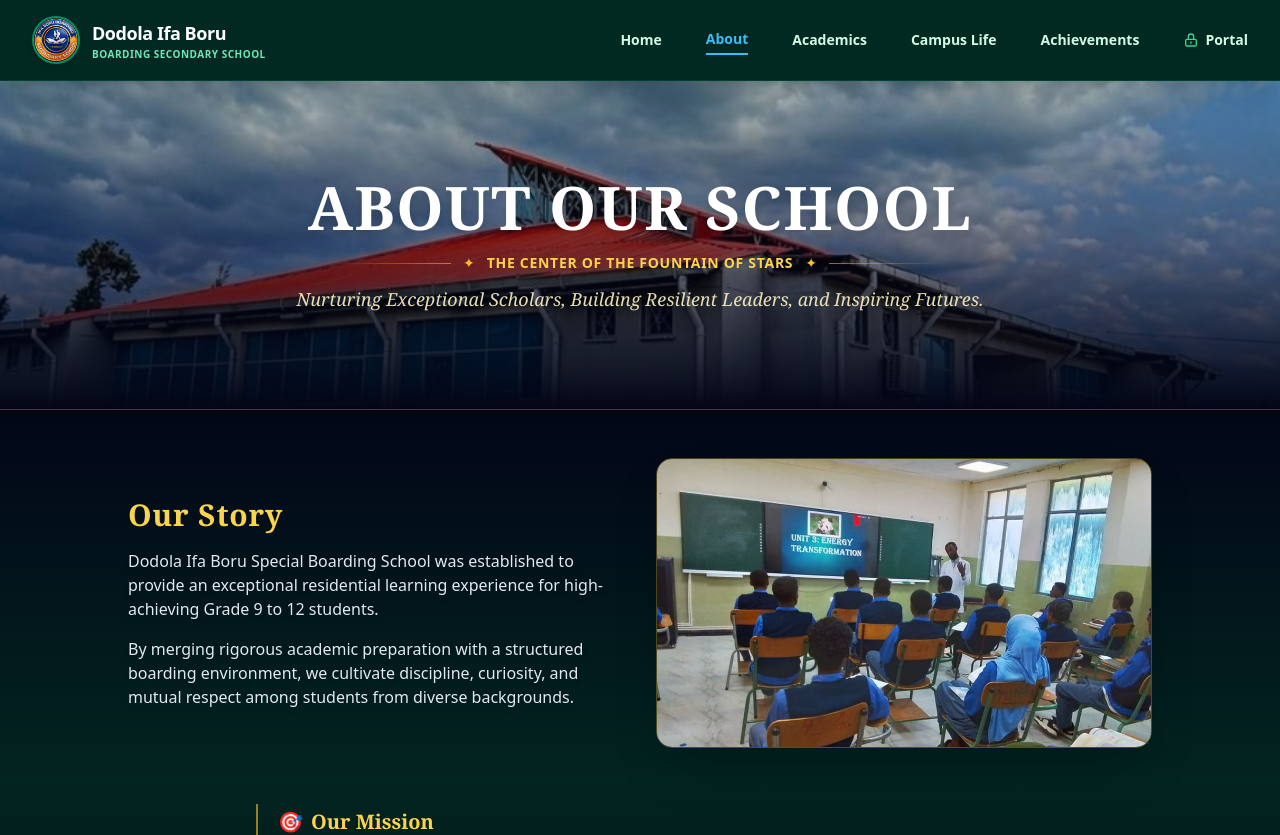
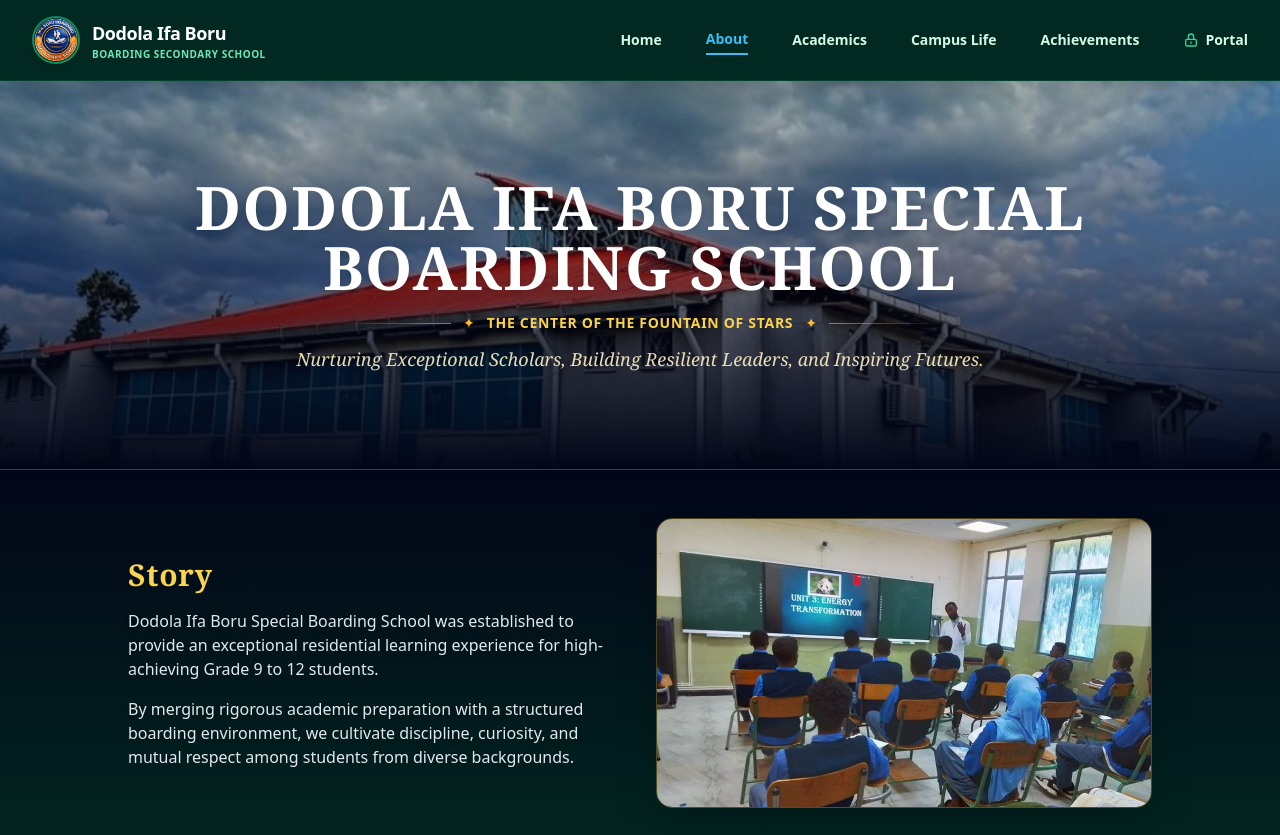
Before and after one commit to futuretech-hub/dodola-school-portal, a Next.js app: page /about in a window 1280 px wide. Shown: the top 835 px of the page. Built offline with nearby package versions, Linux system fonts and the light colour scheme.

Commit message:
Update page.jsx

```diff
--- a/app/about/page.jsx
+++ b/app/about/page.jsx
@@ -26,7 +26,7 @@ export default function AboutPage() {
           {/* Hero Text Content */}
           <div className="relative z-20 max-w-5xl mx-auto space-y-3">
             <h1 className="text-3xl sm:text-5xl md:text-6xl font-black tracking-wide leading-tight text-white uppercase font-serif drop-shadow-lg">
-              About Our School
+              Dodola Ifa Boru Special Boarding School
             </h1>
 
             <div className="flex items-center justify-center space-x-3 pt-1">
@@ -55,7 +55,7 @@ export default function AboutPage() {
               {/* Our Story Text */}
               <div className="space-y-4">
                 <h2 className="text-2xl sm:text-3xl font-bold text-amber-300 font-serif tracking-wide">
-                  Our Story
+                  Story
                 </h2>
                 <p className="text-xs sm:text-sm md:text-base text-slate-200 leading-relaxed font-normal drop-shadow-md">
                   Dodola Ifa Boru Special Boarding School was established to provide an exceptional residential learning experience for high-achieving Grade 9 to 12 students.
```
